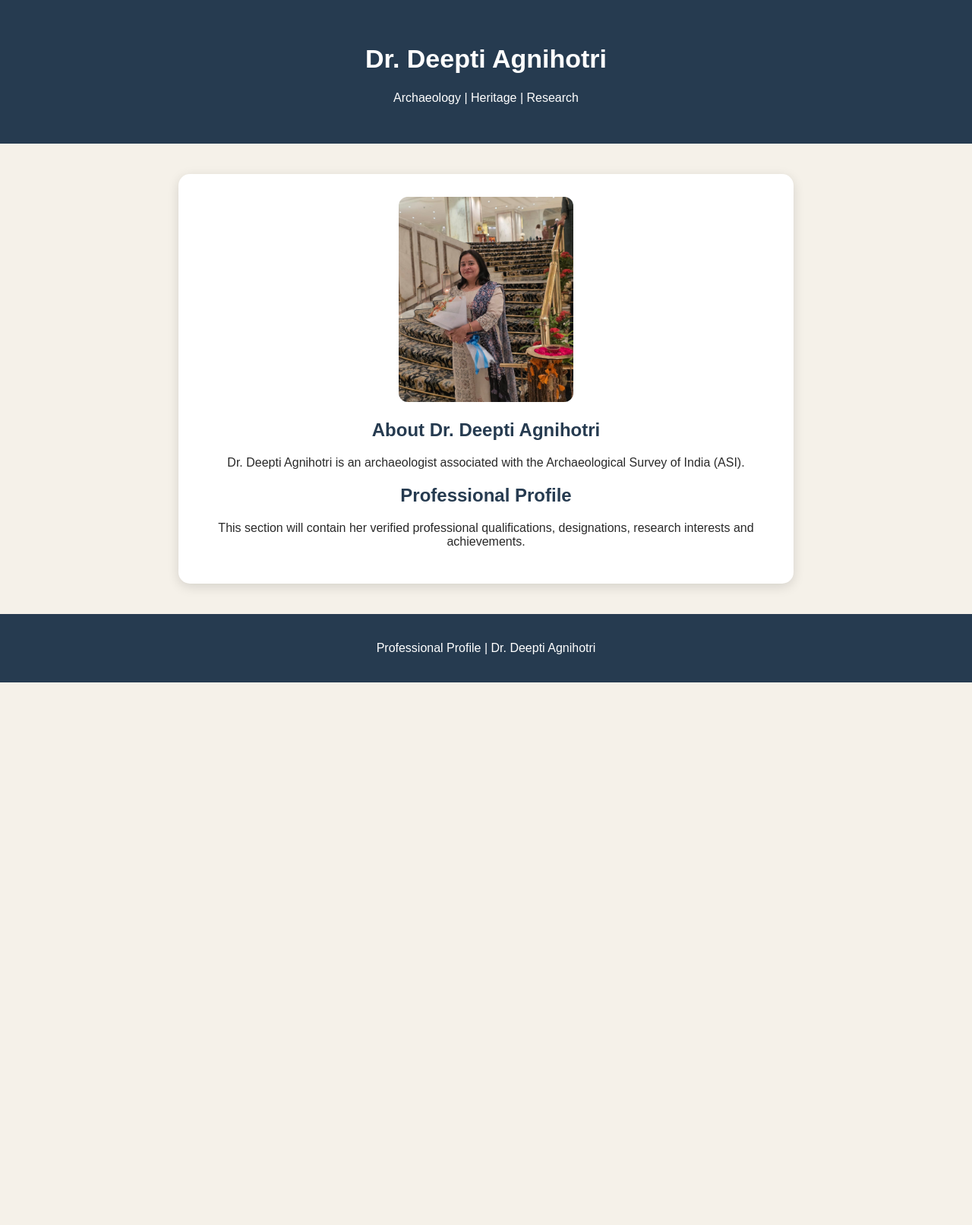
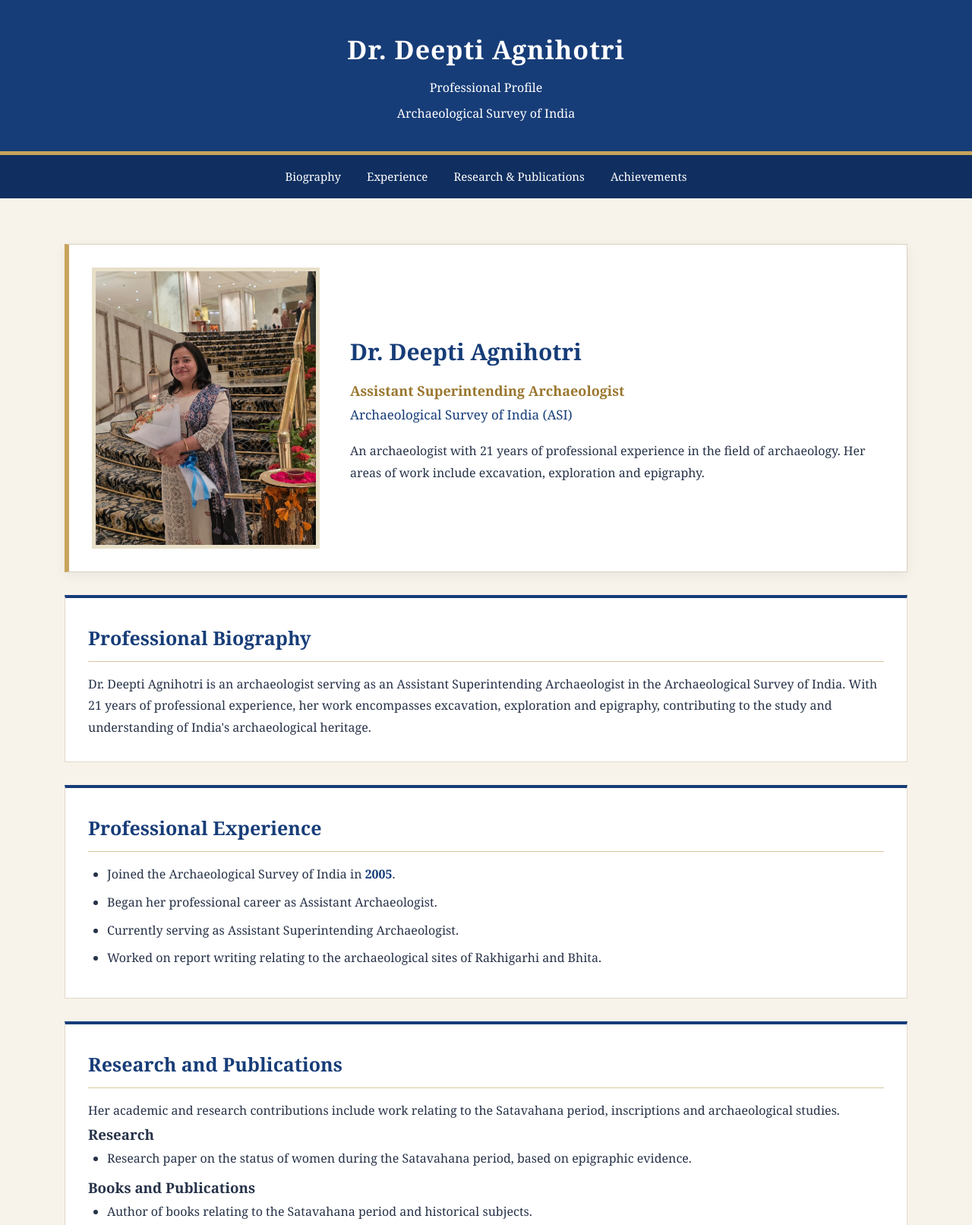
Before and after one commit to itzSaanvi/deepti-agnihotri-profile, a plain HTML site: page index.html in a window 1280 px wide. Shown: the top 1612 px of the page at 76% size. Before the commit the page ends 898 px from the top, so only its background shows below. Drawn offline with Linux system fonts and the light colour scheme.

Commit message:
Update index.html

```diff
--- a/index.html
+++ b/index.html
@@ -7,51 +7,176 @@
 
 <title>Dr. Deepti Agnihotri | Professional Profile</title>
 
-    <meta name="description" content="Professional profile of Dr. Deepti Agnihotri, Archaeological Survey of India.">
+<style>
+* {
+    margin: 0;
+    padding: 0;
+    box-sizing: border-box;
+}
 
-    <style>
 body {
-            margin: 0;
-            font-family: Arial, sans-serif;
-            background: #f5f1e9;
-            color: #292929;
+    font-family: Georgia, "Times New Roman", serif;
+    background: #F7F3EA;
+    color: #263248;
+    line-height: 1.8;
+}
+
+/* HEADER */
+
+header {
+    background: #173D78;
+    color: white;
+    text-align: center;
+    padding: 35px 15px;
+    border-bottom: 5px solid #C6A45C;
+}
+
+header h1 {
+    font-size: 34px;
+    letter-spacing: 1px;
+}
+
+header p {
+    font-size: 16px;
+    margin-top: 5px;
+}
+
+/* NAVIGATION */
+
+nav {
+    background: #102F60;
+    text-align: center;
+    padding: 14px;
+}
+
+nav a {
+    color: white;
+    text-decoration: none;
+    margin: 0 15px;
+    font-size: 15px;
+}
+
+nav a:hover {
+    color: #E7C77D;
+}
+
+/* MAIN PROFILE */
+
+.container {
+    max-width: 1150px;
+    margin: 40px auto;
+    padding: 20px;
+}
+
+.profile {
+    display: flex;
+    align-items: center;
+    gap: 40px;
+    background: white;
+    padding: 30px;
+    border: 1px solid #D9D1C1;
+    border-left: 6px solid #C6A45C;
+    box-shadow: 0 4px 15px rgba(0,0,0,0.06);
+}
+
+.profile img {
+    width: 300px;
+    height: 370px;
+    object-fit: cover;
+    border: 5px solid #E8DFC9;
+}
+
+.profile-text h2 {
+    color: #173D78;
+    font-size: 30px;
+    margin-bottom: 8px;
+}
+
+.designation {
+    color: #9A762D;
+    font-weight: bold;
+    font-size: 18px;
+}
+
+.organisation {
+    color: #173D78;
+    font-size: 17px;
+    margin-bottom: 18px;
+}
+
+/* SECTIONS */
+
+section {
+    background: white;
+    margin-top: 30px;
+    padding: 30px;
+    border: 1px solid #E1D9CA;
+    border-top: 4px solid #173D78;
+}
+
+section h2 {
+    color: #173D78;
+    font-size: 25px;
+    margin-bottom: 15px;
+    padding-bottom: 8px;
+    border-bottom: 1px solid #D8C79F;
+}
+
+section ul {
+    padding-left: 25px;
+}
+
+section li {
+    margin-bottom: 8px;
+}
+
+.highlight {
+    color: #173D78;
+    font-weight: bold;
+}
+
+/* FOOTER */
+
+footer {
+    background: #173D78;
+    color: white;
+    text-align: center;
+    padding: 22px;
+    margin-top: 45px;
+    border-top: 4px solid #C6A45C;
+}
+
+footer p {
+    font-size: 14px;
+}
+
+/* MOBILE VIEW */
+
+@media (max-width: 750px) {
+
+    header h1 {
+        font-size: 27px;
+    }
+
+    nav a {
+        display: inline-block;
+        margin: 5px 8px;
+    }
+
+    .profile {
+        flex-direction: column;
         text-align: center;
     }
 
-        header {
-            background: #263b50;
-            color: white;
-            padding: 35px 15px;
+    .profile img {
+        width: 100%;
+        max-width: 300px;
+        height: auto;
     }
 
-        h1 {
-            font-size: 34px;
+    section {
+        padding: 20px;
     }
-
-        .profile {
-            background: white;
-            max-width: 750px;
-            margin: 40px auto;
-            padding: 30px;
-            border-radius: 15px;
-            box-shadow: 0 4px 15px #0002;
-        }
-
-        .profile img {
-            width: 230px;
-            height: 270px;
-            object-fit: cover;
-            border-radius: 12px;
-        }
-
-        h2 {
-            color: #263b50;
-        }
-
-        footer {
-            background: #263b50;
-            color: white;
-            padding: 20px;
 }
 </style>
 </head>
@@ -60,34 +185,189 @@
 
 <header>
     <h1>Dr. Deepti Agnihotri</h1>
-    <p>Archaeology | Heritage | Research</p>
+    <p>Professional Profile</p>
+    <p>Archaeological Survey of India</p>
 </header>
+
+<nav>
+    <a href="#about">Biography</a>
+    <a href="#experience">Experience</a>
+    <a href="#research">Research & Publications</a>
+    <a href="#achievements">Achievements</a>
+</nav>
+
+<div class="container">
+
+    <!-- PROFILE -->
 
     <div class="profile">
 
         <img src="deepti.jpg"
              alt="Photograph of Dr. Deepti Agnihotri">
 
-    <h2>About Dr. Deepti Agnihotri</h2>
+        <div class="profile-text">
+
+            <h2>Dr. Deepti Agnihotri</h2>
+
+            <p class="designation">
+                Assistant Superintending Archaeologist
+            </p>
+
+            <p class="organisation">
+                Archaeological Survey of India (ASI)
+            </p>
 
             <p>
-        Dr. Deepti Agnihotri is an archaeologist
-        associated with the Archaeological Survey
-        of India (ASI).
-    </p>
-
-    <h2>Professional Profile</h2>
-
-    <p>
-        This section will contain her verified
-        professional qualifications, designations,
-        research interests and achievements.
+                An archaeologist with 21 years of professional
+                experience in the field of archaeology.
+                Her areas of work include excavation,
+                exploration and epigraphy.
             </p>
 
         </div>
+    </div>
+
+
+    <!-- BIOGRAPHY -->
+
+    <section id="about">
+
+        <h2>Professional Biography</h2>
+
+        <p>
+            Dr. Deepti Agnihotri is an archaeologist serving
+            as an Assistant Superintending Archaeologist
+            in the Archaeological Survey of India.
+
+            With 21 years of professional experience,
+            her work encompasses excavation, exploration
+            and epigraphy, contributing to the study
+            and understanding of India's archaeological heritage.
+        </p>
+
+    </section>
+
+
+    <!-- PROFESSIONAL EXPERIENCE -->
+
+    <section id="experience">
+
+        <h2>Professional Experience</h2>
+
+        <ul>
+
+            <li>
+                Joined the Archaeological Survey of India
+                in <span class="highlight">2005</span>.
+            </li>
+
+            <li>
+                Began her professional career as
+                Assistant Archaeologist.
+            </li>
+
+            <li>
+                Currently serving as
+                Assistant Superintending Archaeologist.
+            </li>
+
+            <li>
+                Worked on report writing relating to
+                the archaeological sites of Rakhigarhi
+                and Bhita.
+            </li>
+
+        </ul>
+
+    </section>
+
+
+    <!-- RESEARCH AND PUBLICATIONS -->
+
+    <section id="research">
+
+        <h2>Research and Publications</h2>
+
+        <p>
+            Her academic and research contributions include
+            work relating to the Satavahana period,
+            inscriptions and archaeological studies.
+        </p>
+
+        <h3>Research</h3>
+
+        <ul>
+            <li>
+                Research paper on the status of women
+                during the Satavahana period, based on
+                epigraphic evidence.
+            </li>
+        </ul>
+
+        <h3>Books and Publications</h3>
+
+        <ul>
+            <li>
+                Author of books relating to the Satavahana
+                period and historical subjects.
+            </li>
+            <li>
+                Has published research articles.
+            </li>
+        </ul>
+
+        <h3>Academic Participation</h3>
+
+        <ul>
+            <li>
+                Participated in Indian Archaeological
+                Society conferences.
+            </li>
+            <li>
+                Participated in regional workshops relating
+                to excavation and long-term excavation projects.
+            </li>
+        </ul>
+
+    </section>
+
+
+    <!-- ACHIEVEMENTS -->
+
+    <section id="achievements">
+
+        <h2>Achievements</h2>
+
+        <ul>
+
+            <li>
+                Gold Medalist in M.A. from
+                <span class="highlight">Lucknow University</span>.
+            </li>
+
+            <li>
+                Successfully obtained all three certificates
+                of the National Cadet Corps (NCC):
+                A Certificate, B Certificate and C Certificate.
+            </li>
+
+        </ul>
+
+    </section>
+
+</div>
+
 
 <footer>
-    <p>Professional Profile | Dr. Deepti Agnihotri</p>
+
+    <p>
+        Professional Profile of Dr. Deepti Agnihotri
+    </p>
+
+    <p>
+        Archaeological Survey of India
+    </p>
+
 </footer>
 
 </body>
```
Lines whose indentation alone changed are shown as unchanged.
